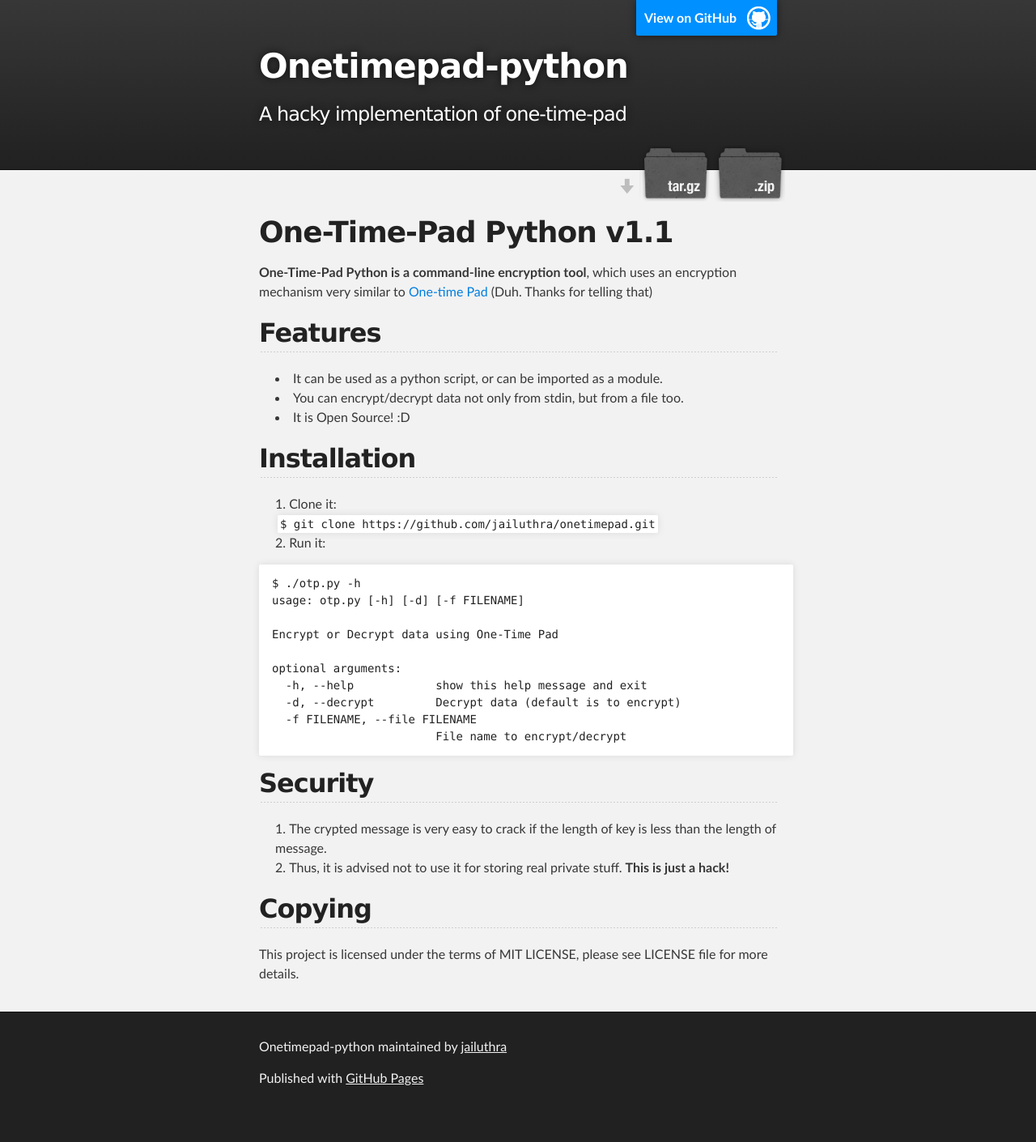
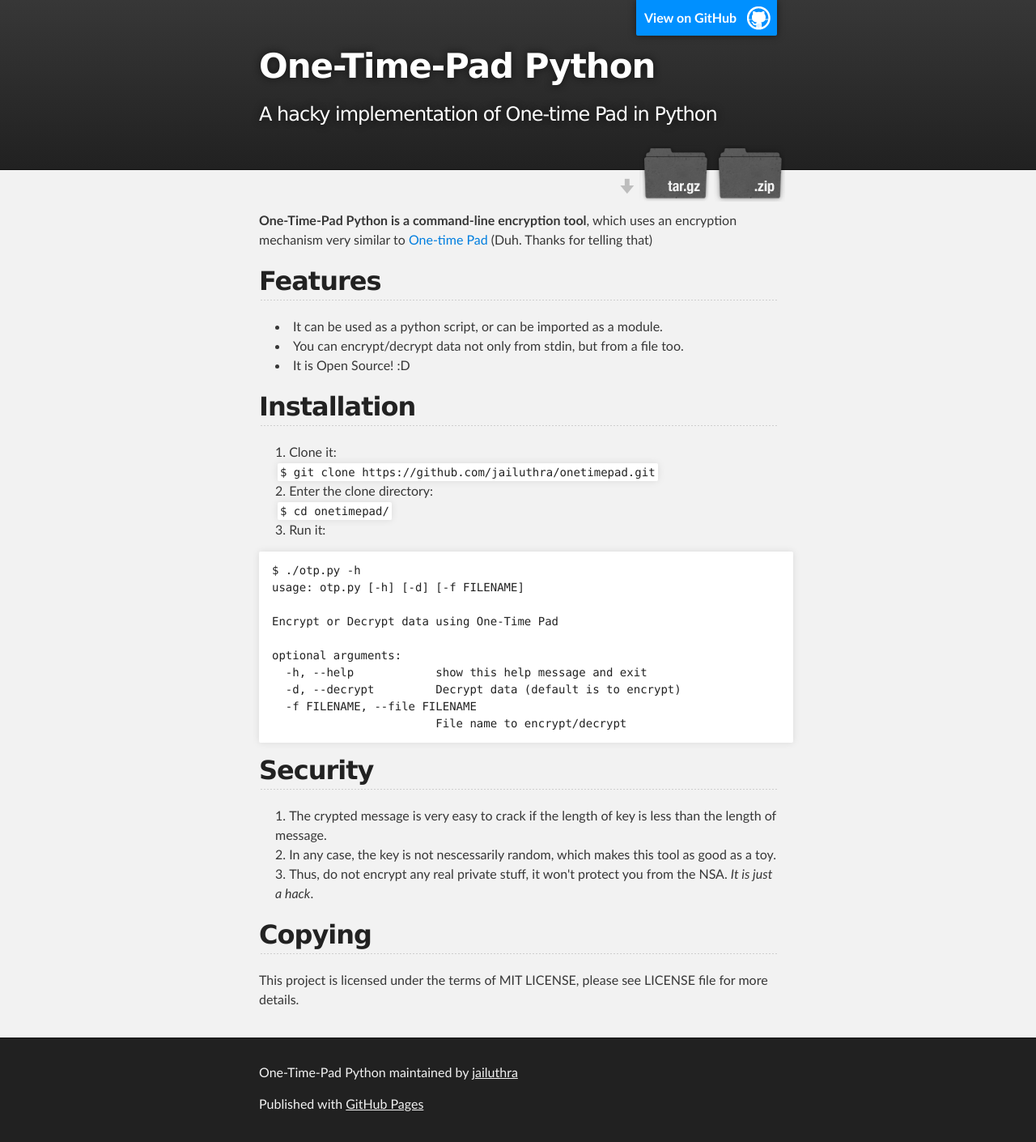
Before and after one commit to jailuthra/onetimepad, a plain HTML site: page index.html in a window 1280 px wide. Shown: the whole page at 81% size. Before the commit the page ends 1378 px from the top, so only its background shows below. Drawn offline with Linux system fonts and the light colour scheme.

```diff
--- a/index.html
+++ b/index.html
@@ -4,11 +4,11 @@
   <head>
     <meta charset='utf-8' />
     <meta http-equiv="X-UA-Compatible" content="chrome=1" />
-    <meta name="description" content="Onetimepad-python : A hacky implementation of one-time-pad" />
+    <meta name="description" content="One-Time-Pad Python : A hacky implementation of One-time Pad in Python" />
 
     <link rel="stylesheet" type="text/css" media="screen" href="stylesheets/stylesheet.css">
 
-    <title>Onetimepad-python</title>
+    <title>One-Time-Pad Python</title>
   </head>
 
   <body>
@@ -18,8 +18,8 @@
         <header class="inner">
           <a id="forkme_banner" href="https://github.com/jailuthra/onetimepad">View on GitHub</a>
 
-          <h1 id="project_title">Onetimepad-python</h1>
-          <h2 id="project_tagline">A hacky implementation of one-time-pad</h2>
+          <h1 id="project_title">One-Time-Pad Python</h1>
+          <h2 id="project_tagline">A hacky implementation of One-time Pad in Python</h2>
 
             <section id="downloads">
               <a class="zip_download_link" href="https://github.com/jailuthra/onetimepad/zipball/master">Download this project as a .zip file</a>
@@ -31,10 +31,7 @@
     <!-- MAIN CONTENT -->
     <div id="main_content_wrap" class="outer">
       <section id="main_content" class="inner">
-        <h1>
-<a name="one-time-pad-python-v11" class="anchor" href="#one-time-pad-python-v11"><span class="octicon octicon-link"></span></a>One-Time-Pad Python v1.1</h1>
-
-<p><strong>One-Time-Pad Python is a command-line encryption tool</strong>, which uses an encryption mechanism
+        <p><strong>One-Time-Pad Python is a command-line encryption tool</strong>, which uses an encryption mechanism
 very similar to <a href="https://en.wikipedia.org/wiki/One-time_pad">One-time Pad</a> (Duh. Thanks for telling that)</p>
 
 <h2>
@@ -50,8 +47,9 @@ very similar to <a href="https://en.wikipedia.org/wiki/One-time_pad">One-time Pa
 <ol>
 <li>Clone it:<br><code>$ git clone https://github.com/jailuthra/onetimepad.git</code>
 </li>
-<li>Run it:<br>
+<li>Enter the clone directory:<br><code>$ cd onetimepad/</code>
 </li>
+<li>Run it:</li>
 </ol><pre><code>$ ./otp.py -h
 usage: otp.py [-h] [-d] [-f FILENAME]
 
@@ -69,8 +67,8 @@ optional arguments:
 
 <ol>
 <li>The crypted message is very easy to crack if the length of key is less than the length of message.</li>
-<li>Thus, it is advised not to use it for storing real private stuff. <strong>This is just a hack!</strong>
-</li>
+<li>In any case, the key is not nescessarily random, which makes this tool as good as a toy.</li>
+<li>Thus, do not encrypt any real private stuff, it won't protect you from the NSA. <em>It is just a hack</em>.</li>
 </ol><h2>
 <a name="copying" class="anchor" href="#copying"><span class="octicon octicon-link"></span></a>Copying</h2>
 
@@ -81,7 +79,7 @@ optional arguments:
     <!-- FOOTER  -->
     <div id="footer_wrap" class="outer">
       <footer class="inner">
-        <p class="copyright">Onetimepad-python maintained by <a href="https://github.com/jailuthra">jailuthra</a></p>
+        <p class="copyright">One-Time-Pad Python maintained by <a href="https://github.com/jailuthra">jailuthra</a></p>
         <p>Published with <a href="http://pages.github.com">GitHub Pages</a></p>
       </footer>
     </div>
```
Also changed, not shown: params.json (+1 -1 lines).
